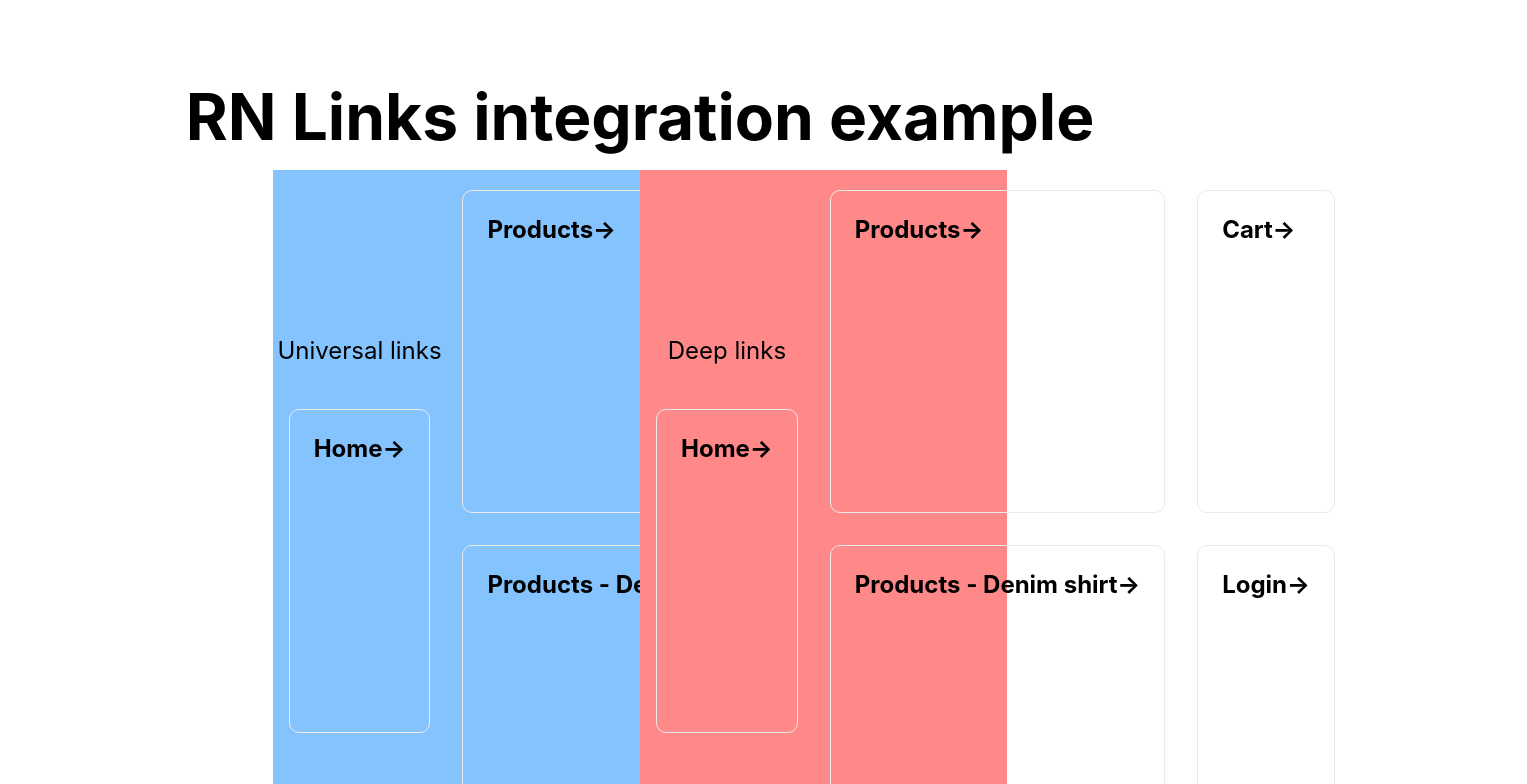
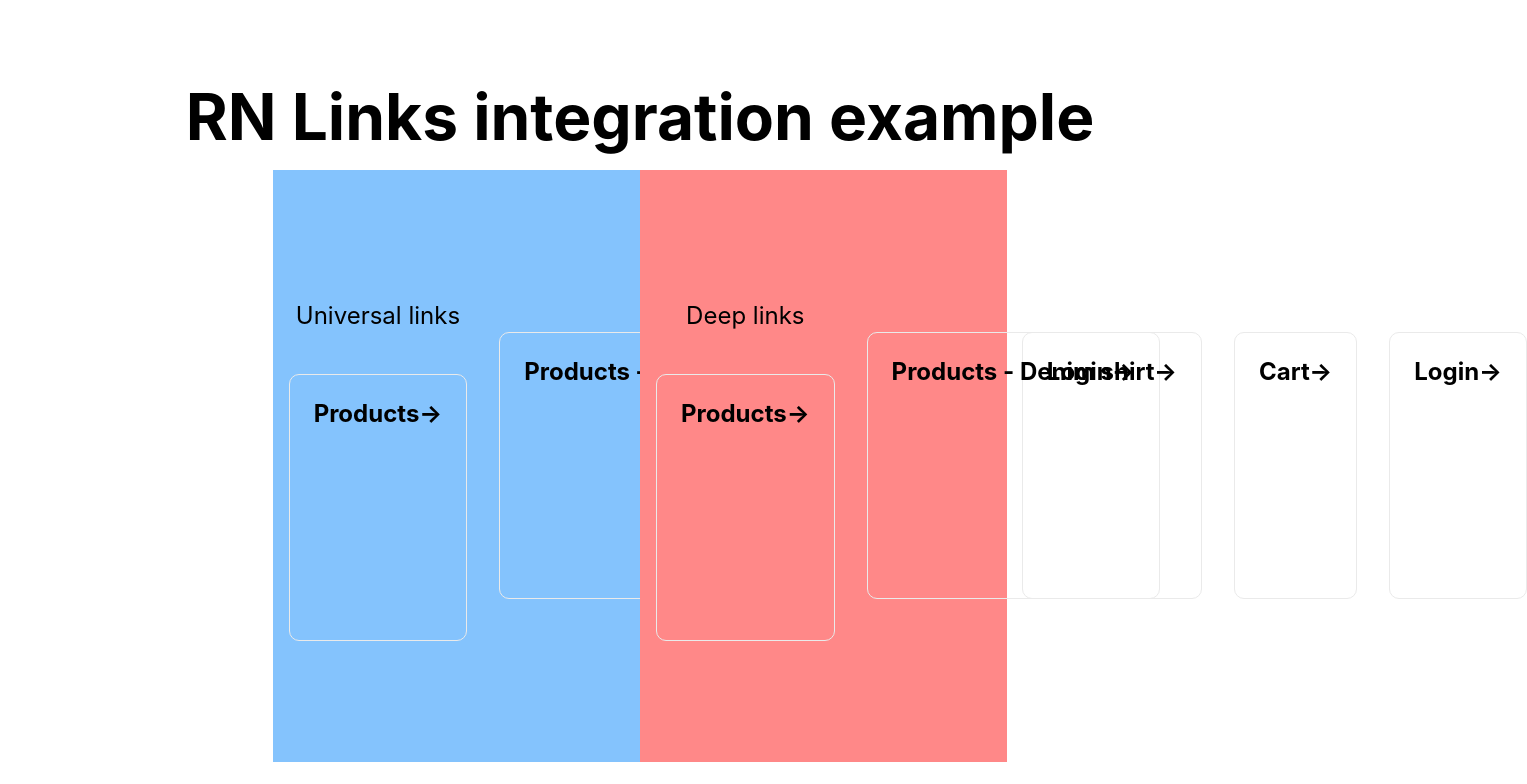
Before and after one commit to svobik7/nextjs-playground, a Next.js app: page / in a window 1280 px wide. Shown: the top 784 px of the page, 1527 px wide, since content can reach past the window. Built offline with nearby package versions, Linux system fonts and the light colour scheme.

Commit message:
fixe dlinks

```diff
--- a/pages/index.js
+++ b/pages/index.js
@@ -15,10 +15,6 @@ export default function Home() {
         <div className={styles.gridWrapper}>
           <div className={[styles.grid, styles.gridBlue].join(' ')}>
             <p className={styles.description}>Universal links</p>
-
-            <a href='/' className={styles.card}>
-              <h3>Home&rarr;</h3>
-            </a>
 
             <a href='/products' className={styles.card}>
               <h3>Products&rarr;</h3>
@@ -39,10 +35,6 @@ export default function Home() {
 
           <div className={[styles.grid, styles.gridRed].join(' ')}>
             <p className={styles.description}>Deep links</p>
-
-            <a href='rnhw://home' className={styles.card}>
-              <h3>Home&rarr;</h3>
-            </a>
 
             <a href='rnhw://products' className={styles.card}>
               <h3>Products&rarr;</h3>
```
